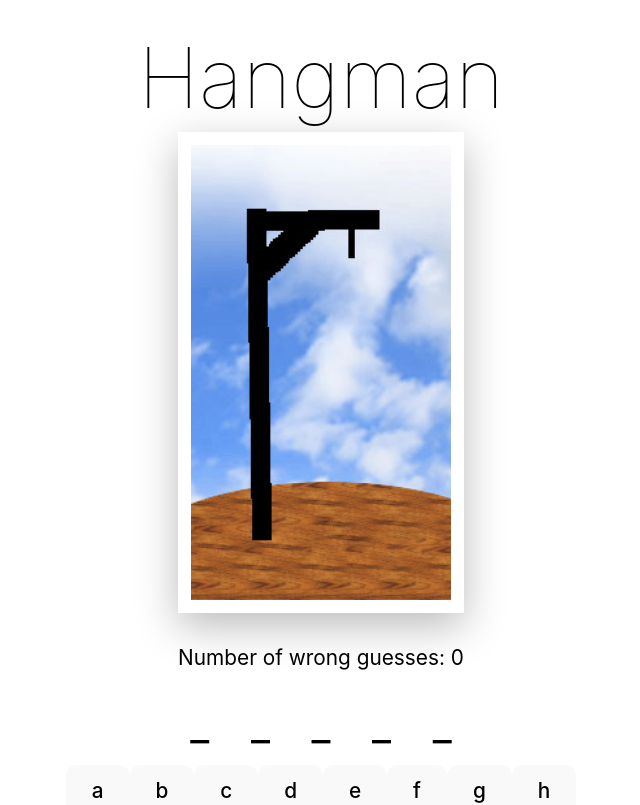
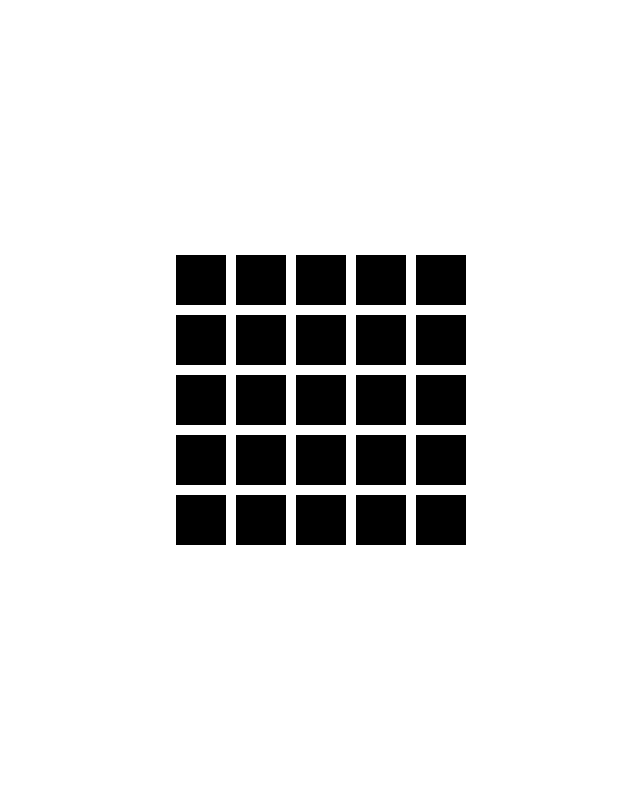
Before and after one commit to mc-asu/react-bootcamp, a React (Vite) app in the folder reactProjects/: page / in a window 1280 px wide. Shown: the top 805 px of the page, without its empty margins (319-959 px from the left). Built offline with nearby package versions, Linux system fonts and the light colour scheme.

Commit message:
Lights Out initial Setup

```diff
--- a/reactProjects/src/App.jsx
+++ b/reactProjects/src/App.jsx
@@ -13,11 +13,13 @@ import Lottery from './components/Lottery/Lottery'
 import CoinFlipper from './components/CoinFlipper/CoinFlipper'
 import BoxChanger from './components/BoxChanger/BoxChanger'
 import Hangman from './components/Hangman/Hangman'
+import Board from './components/LightsOut/Board'
 
 function App() {
   return (
     <>
-    <Hangman />
+    <Board />
+    {/* <Hangman /> */}
     {/* <BoxChanger /> */}
     {/* <CoinFlipper /> */}
     {/* <Lottery title={"Lottery"} numBalls={6}/> */}
--- /dev/null
+++ b/reactProjects/src/components/LightsOut/Board.jsx
@@ -0,0 +1,29 @@
+// Board.js
+import React from 'react';
+import Light from './Light'; // Import the Light component
+import './LightsOut.css'; // Import the external CSS file
+
+const Board = ({ nRow = 5, nCol = 5 }) => {
+  // Example click handler
+  const handleBoxClick = (row, col) => {
+    console.log(`Light clicked at row ${row}, column ${col}`);
+    // Add your logic for handling the light click
+  };
+
+  return (
+    <div
+      className="grid-container"
+      style={{ display: 'grid', gridTemplateColumns: `repeat(${nCol}, 1fr)`, gridGap: '10px' }}
+    >
+      {/* Generate an array of elements for cells */}
+      {Array.from({ length: nRow * nCol }, (_, index) => (
+        <Light
+          key={index}
+          onClick={() => handleBoxClick(Math.floor(index / nCol), index % nCol)}
+        />
+      ))}
+    </div>
+  );
+};
+
+export default Board;
--- /dev/null
+++ b/reactProjects/src/components/LightsOut/Light.jsx
@@ -0,0 +1,10 @@
+import './LightsOut.css'
+const Light = ({ active, onClick}) => {
+  return <div
+  onClick={onClick}
+  className="light-box grid-item"
+  style={{ backgroundColor: active ? '#fff' : '#000' }}
+/>
+}
+
+export default Light
--- /dev/null
+++ b/reactProjects/src/components/LightsOut/LightsOut.css
@@ -0,0 +1,4 @@
+.light-box {
+  width: 50px;
+  height: 50px;
+}
```
